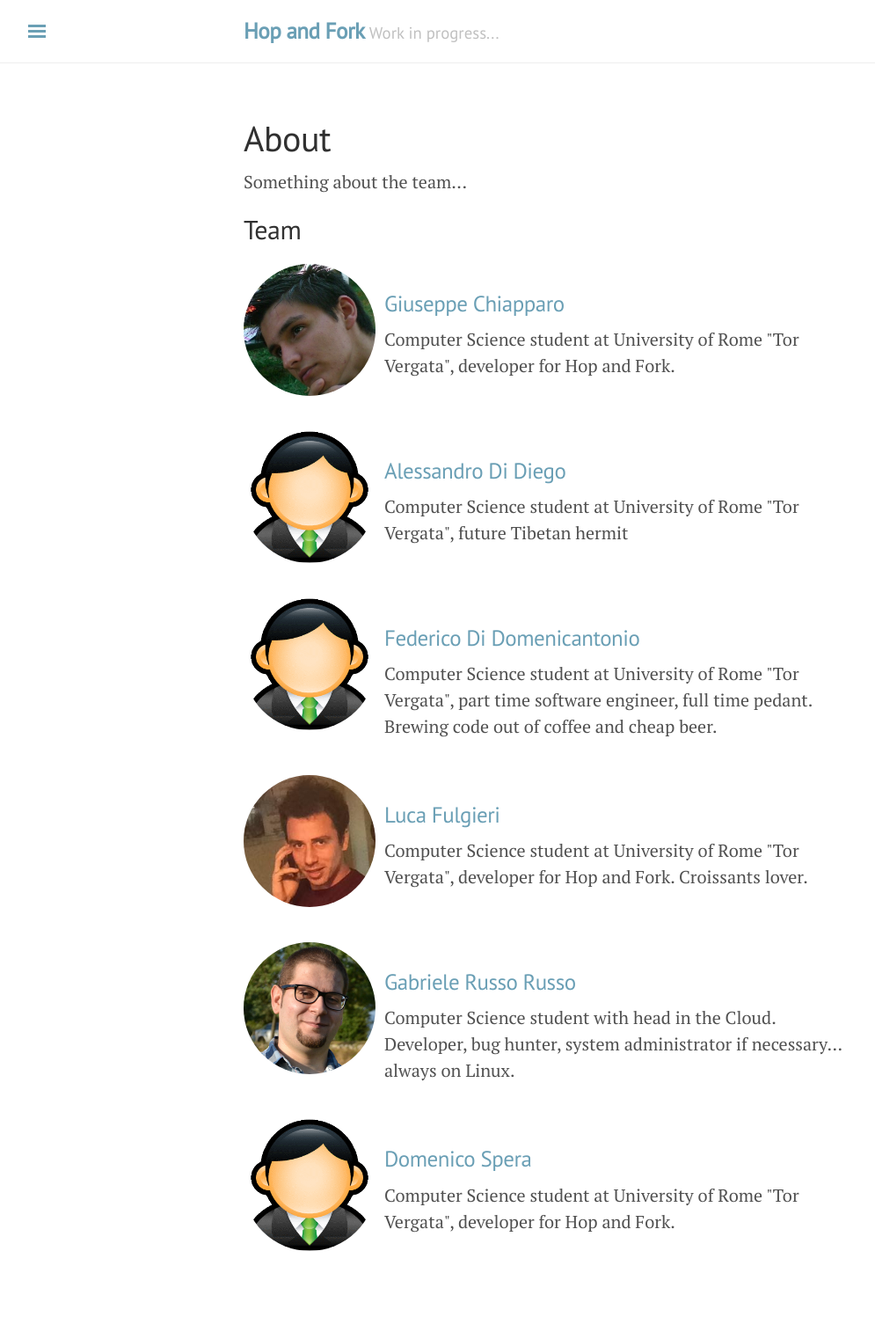
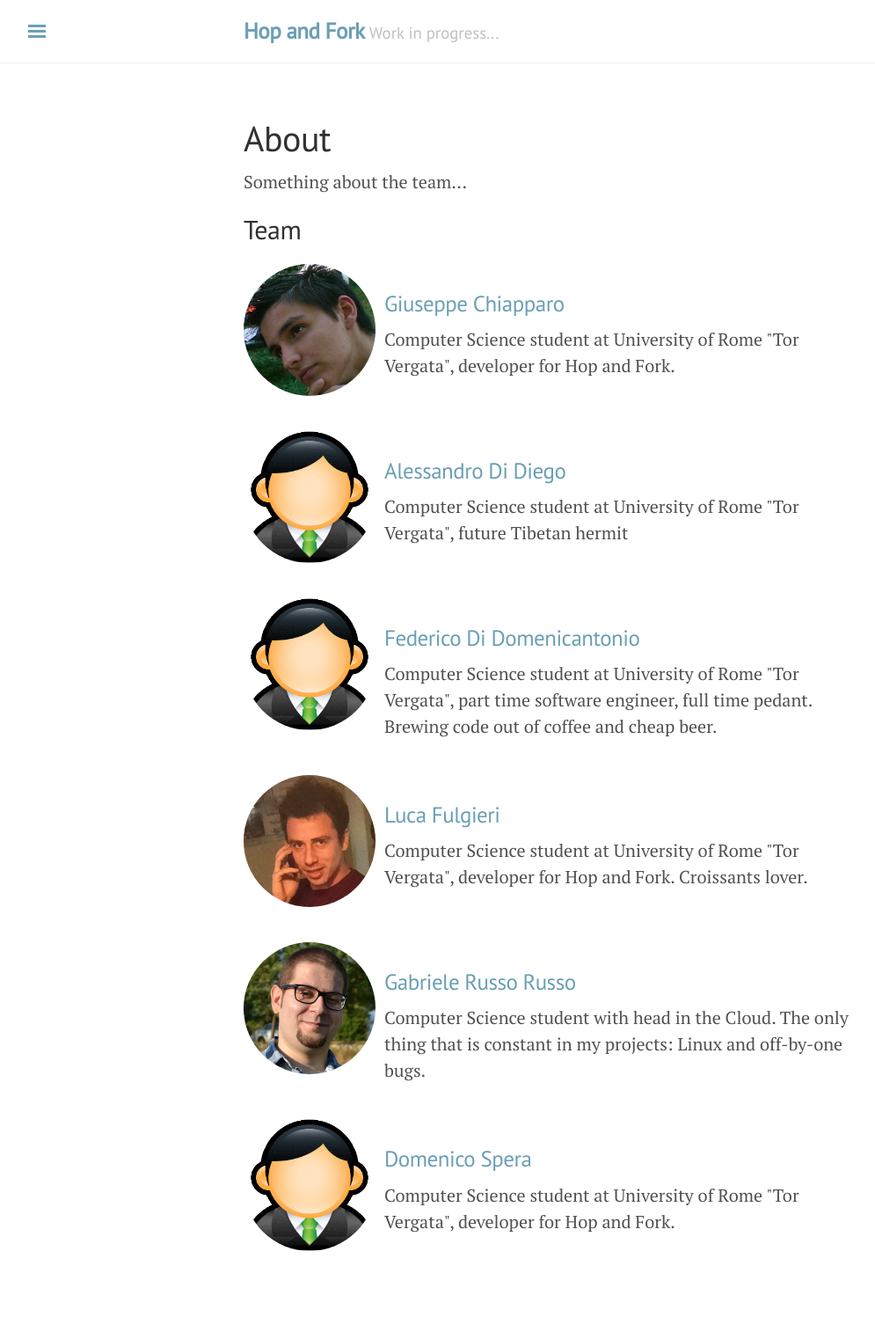
Before and after one commit to hopandfork/hopandfork.github.io, a Jekyll site: the page built from about.html, in a window 1280 px wide. Shown: the whole page at 88% size, without its empty margins (3-998 px from the left). Built offline with Jekyll 4.4.1, drawn with Linux system fonts in a browser that asks for light colours.

Commit message:
Updates my bio.

```diff
--- a/_data/authors.yml
+++ b/_data/authors.yml
@@ -33,9 +33,8 @@ gabriele_russorusso:
     name: "Gabriele Russo Russo"
     web: https://github.com/childerico
     pic: '/public/images/gab.jpg'
-    bio: 'Computer Science student with head in the Cloud. Developer,
-                bug hunter, system administrator if necessary... always
-                on Linux.'
+    bio: 'Computer Science student with head in the Cloud. The only thing that is
+          constant in my projects: Linux and off-by-one bugs.'
 
 domenico_spera:
     name: "Domenico Spera"
```
